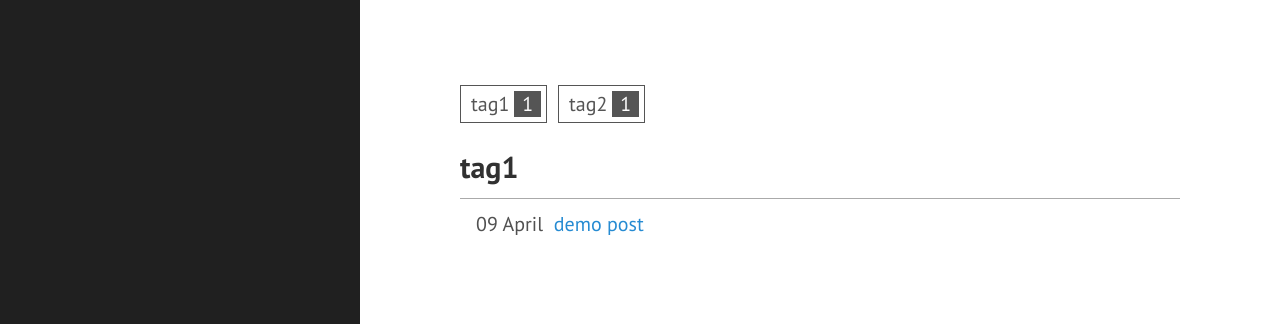
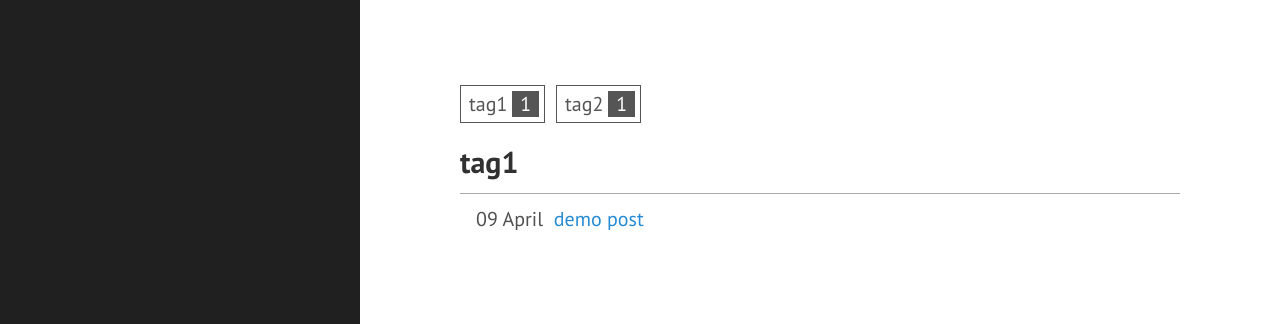
Before and after one commit to yuanvi/blog, a Jekyll site: the page built from tags.html, in a window 1280 px wide. Shown: the top 324 px of the page. Built offline with Jekyll 4.4.1, drawn with Linux system fonts in a browser that asks for light colours.

Commit message:
change tags display to inline-block

```diff
--- a/public/css/hyde.css
+++ b/public/css/hyde.css
@@ -252,10 +252,10 @@
     white-space:nowrap;
 }
 .content-tags a {
-    line-height: 48px;
-    padding: 5px;
-    padding-left: 10px;
-    white-space:nowrap;
+    padding: 3px 5px 3px 8px;
+    margin-top: 5px;
+    white-space: nowrap;
+    display: inline-block;
     border: 1px solid #555;
     color: #555;
 }
```
